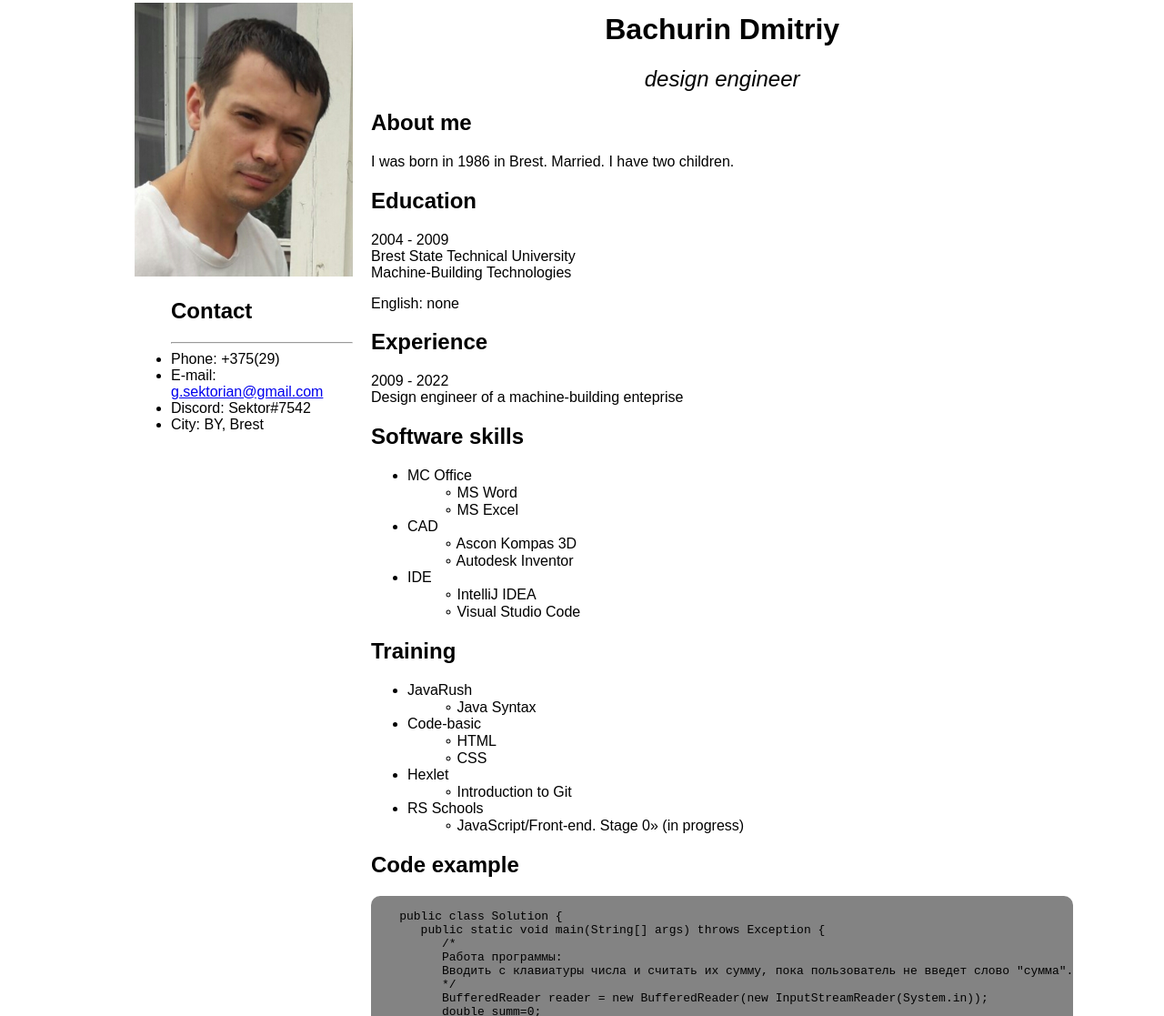
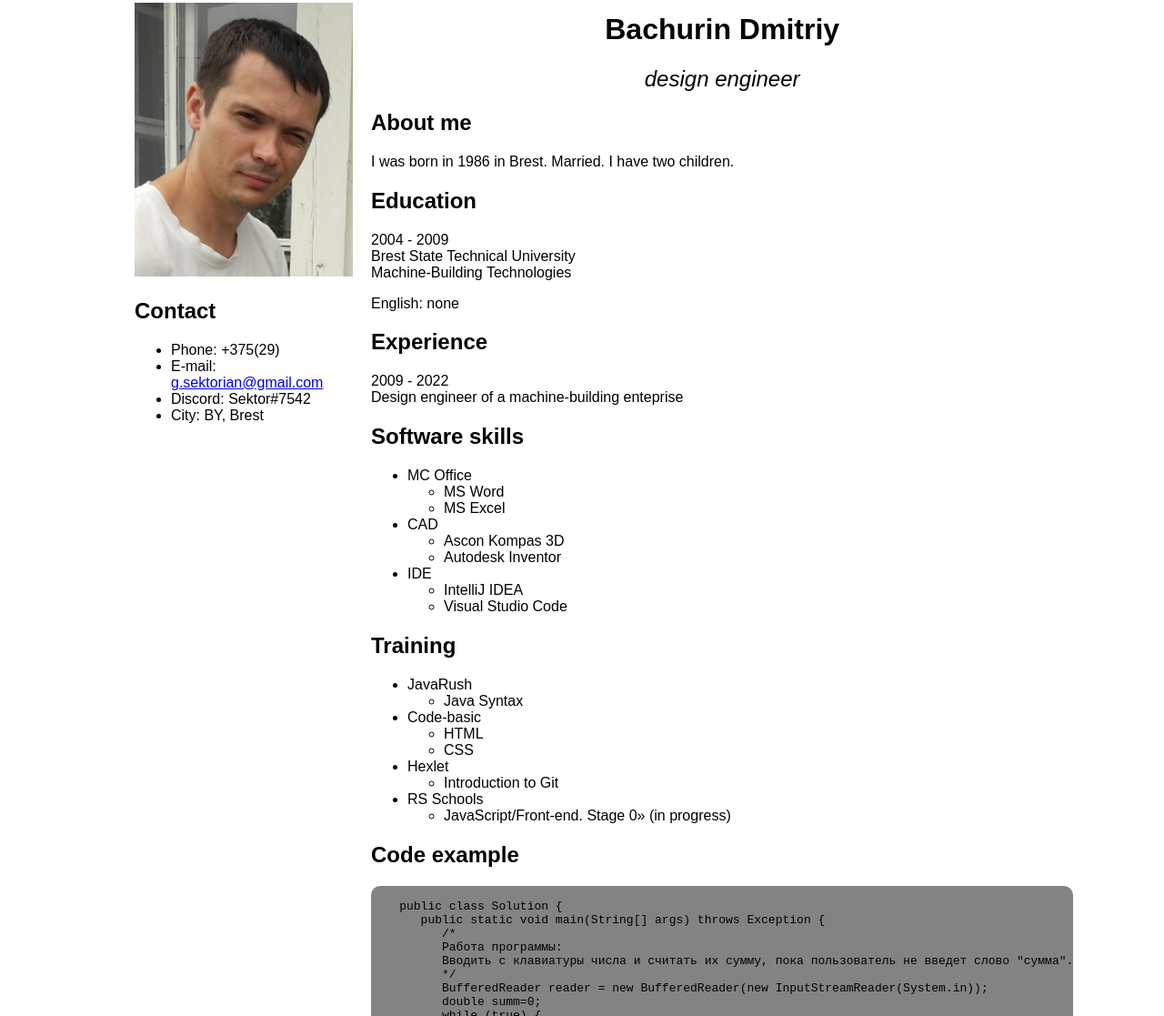
Before and after one commit to Sektorian/rsschool-cv, a plain HTML site: page index.html in a window 1280 px wide. Shown: the part 111-1228 px from the top of the page at 91% size. Drawn offline with Linux system fonts and the light colour scheme.

Commit message:
fix: fix errors in <ul>

```diff
--- a/index.html
+++ b/index.html
@@ -29,7 +29,8 @@
             <div class="mnStyle">
                 <div style="padding: 10px 20px;">
                     <img src="./Avatar.jpg" alt="Photo" width="240">
-                    <ul><h2 id= "contact">Contact</h2><hr>
+                    <h2 id= "contact">Contact</h2>
+                    <ul>
                         <li>Phone: +375(29)</li>
                         <li>E-mail: <a href="g.sektorian@gmail.com">g.sektorian@gmail.com</a></li>
                         <li>Discord: Sektor#7542</li>
@@ -56,32 +57,40 @@
                     <h2 id= "skills">Software skills</h2>
                     <ul>
                         <li>MC Office
-                            <ul>&#8728 MS Word</ul>
-                            <ul>&#8728 MS Excel</ul>
+                            <ul>
+                                <li>MS Word</li>
+                                <li>MS Excel</li>
+                            </ul>
                         </li>
                         <li>CAD
-                            <ul>&#8728 Ascon Kompas 3D</ul>
-                            <ul>&#8728 Autodesk Inventor</ul>
+                            <ul>
+                                <li>Ascon Kompas 3D</li>
+                                <li>Autodesk Inventor</li>
+                            </ul>
                         </li>
                         <li>IDE
-                            <ul>&#8728 IntelliJ IDEA</ul>
-                            <ul>&#8728 Visual Studio Code</ul>
+                            <ul>
+                                <li>IntelliJ IDEA</li>
+                                <li>Visual Studio Code</li>
+                            </ul>
                         </li>
                     </ul>
                     <h2 id= "training">Training</h2>
                     <ul>
                         <li>JavaRush
-                            <ul>&#8728 Java Syntax</ul>
+                            <ul><li>Java Syntax</li></ul>
                         </li>
                         <li>Code-basic
-                            <ul>&#8728 HTML</ul>
-                            <ul>&#8728 CSS</ul>
+                            <ul>
+                                <li>HTML</li>
+                                <li>CSS</li>
+                            </ul>
                         </li>
                         <li>Hexlet
-                            <ul>&#8728 Introduction to Git</ul>
+                            <ul><li>Introduction to Git</li></ul>
                         </li>
                         <li>RS Schools
-                            <ul>&#8728 JavaScript/Front-end. Stage 0» (in progress)</ul>
+                            <ul><li>JavaScript/Front-end. Stage 0» (in progress)</li></ul>
                         </li>
                     </ul>
                     <h2 id= "code">Code example</h2>
```
